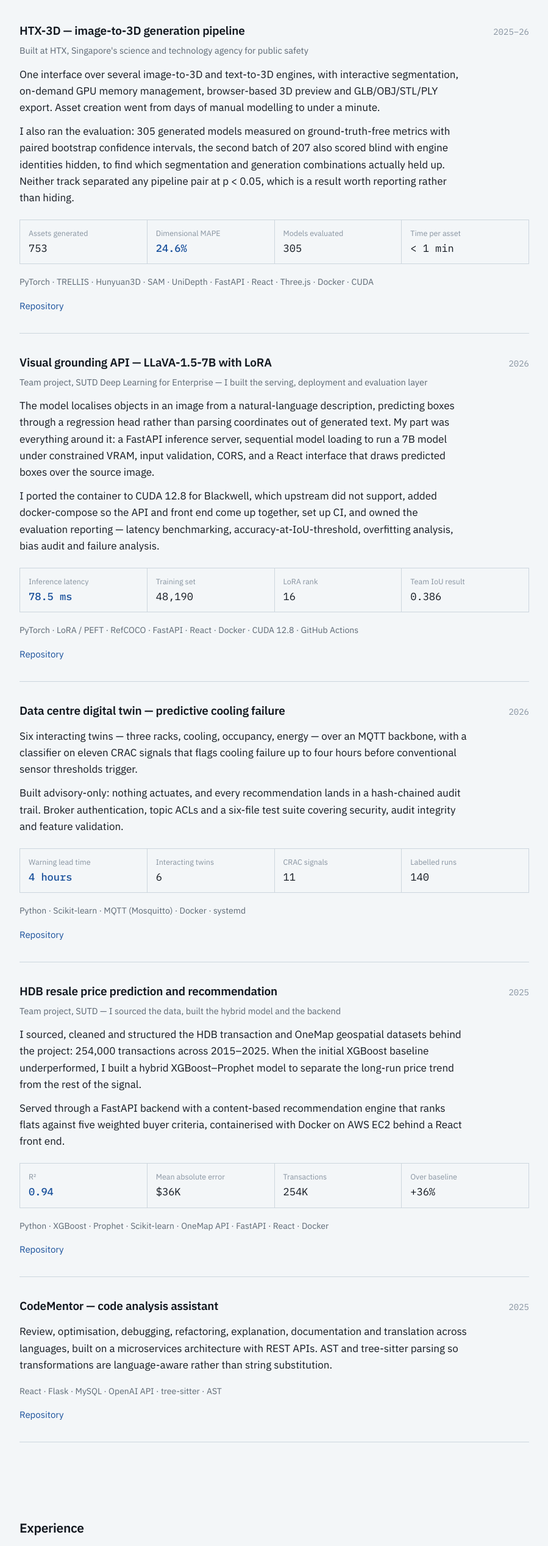
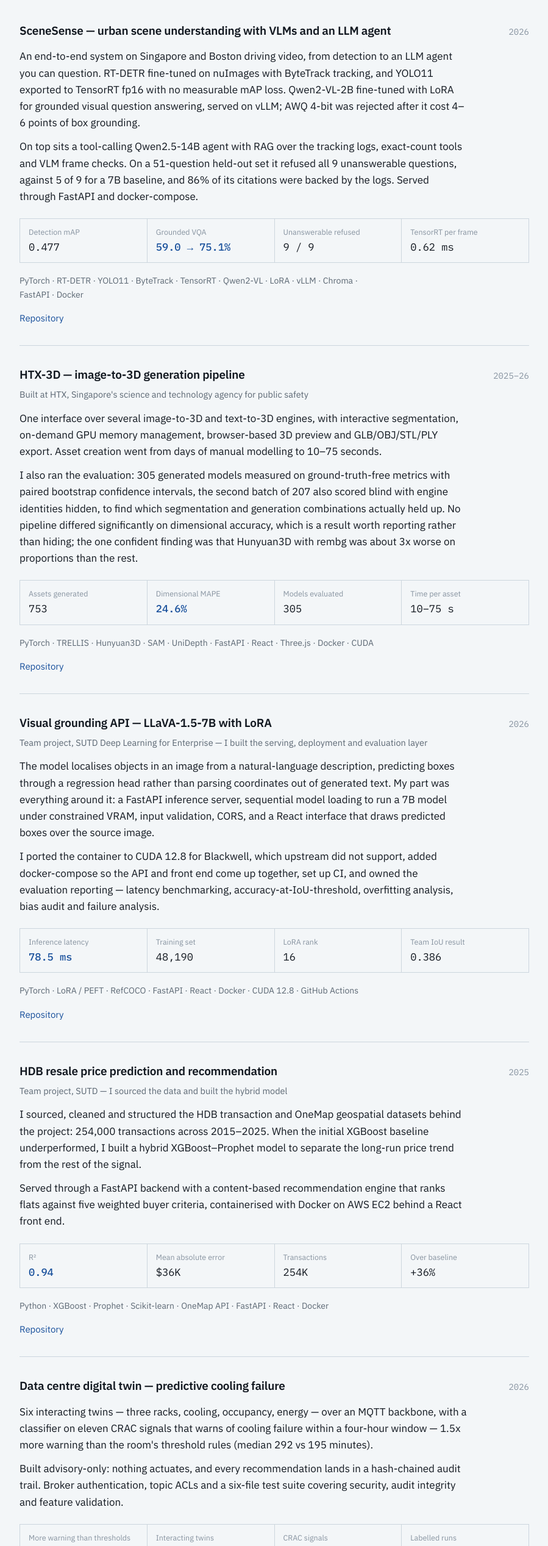
Before and after one commit to johncharles-dev/johncharles-dev.github.io, a plain HTML site: page index.html in a window 1280 px wide. Shown: the part 985-3520 px from the top of the page at 61% size, without its empty margins (190-1089 px from the left). Drawn offline with Linux system fonts and the light colour scheme.

Commit message:
Update articles and metrics in index.html
Added a new article for SceneSense and updated details for HTX-3D and Data Centre Digital Twin. Adjusted various metrics and repository links.

```diff
--- a/index.html
+++ b/index.html
@@ -284,6 +284,34 @@ footer{
 
     <article class="entry">
       <div class="entry-top">
+        <h3>SceneSense — urban scene understanding with VLMs and an LLM agent</h3>
+        <span class="when num">2026</span>
+      </div>
+      <p class="body">
+        An end-to-end system on Singapore and Boston driving video, from detection to an
+        LLM agent you can question. RT-DETR fine-tuned on nuImages with ByteTrack
+        tracking, and YOLO11 exported to TensorRT fp16 with no measurable mAP loss.
+        Qwen2-VL-2B fine-tuned with LoRA for grounded visual question answering, served
+        on vLLM; AWQ 4-bit was rejected after it cost 4&ndash;6 points of box grounding.
+      </p>
+      <p class="body">
+        On top sits a tool-calling Qwen2.5-14B agent with RAG over the tracking logs,
+        exact-count tools and VLM frame checks. On a 51-question held-out set it refused
+        all 9 unanswerable questions, against 5 of 9 for a 7B baseline, and 86% of its
+        citations were backed by the logs. Served through FastAPI and docker-compose.
+      </p>
+      <dl class="measures">
+        <div><dt>Detection mAP</dt><dd>0.477</dd></div>
+        <div><dt>Grounded VQA</dt><dd class="hl">59.0 &rarr; 75.1%</dd></div>
+        <div><dt>Unanswerable refused</dt><dd>9 / 9</dd></div>
+        <div><dt>TensorRT per frame</dt><dd>0.62 ms</dd></div>
+      </dl>
+      <p class="stack">PyTorch · RT-DETR · YOLO11 · ByteTrack · TensorRT · Qwen2-VL · LoRA · vLLM · Chroma · FastAPI · Docker</p>
+      <p class="links"><a href="https://github.com/johncharles-dev/scenesense">Repository</a></p>
+    </article>
+
+    <article class="entry">
+      <div class="entry-top">
         <h3>HTX-3D — image-to-3D generation pipeline</h3>
         <span class="when num">2025–26</span>
       </div>
@@ -292,21 +320,22 @@ footer{
         One interface over several image-to-3D and text-to-3D engines, with interactive
         segmentation, on-demand GPU memory management, browser-based 3D preview and
         GLB/OBJ/STL/PLY export. Asset creation went from days of manual modelling to
-        under a minute.
+        10&ndash;75 seconds.
       </p>
       <p class="body">
         I also ran the evaluation: 305 generated models measured on
         ground-truth-free metrics with paired bootstrap confidence intervals,
         the second batch of 207 also scored blind with engine identities
         hidden, to find which segmentation and generation combinations actually
-        held up. Neither track separated any pipeline pair at p &lt; 0.05,
-        which is a result worth reporting rather than hiding.
+        held up. No pipeline differed significantly on dimensional accuracy, which is
+        a result worth reporting rather than hiding; the one confident finding was that
+        Hunyuan3D with rembg was about 3x worse on proportions than the rest.
       </p>
       <dl class="measures">
         <div><dt>Assets generated</dt><dd>753</dd></div>
         <div><dt>Dimensional MAPE</dt><dd class="hl">24.6%</dd></div>
         <div><dt>Models evaluated</dt><dd>305</dd></div>
-        <div><dt>Time per asset</dt><dd>&lt; 1 min</dd></div>
+        <div><dt>Time per asset</dt><dd>10&ndash;75 s</dd></div>
       </dl>
       <p class="stack">PyTorch · TRELLIS · Hunyuan3D · SAM · UniDepth · FastAPI · React · Three.js · Docker · CUDA</p>
       <p class="links"><a href="https://github.com/johncharles-dev/HTX-3D">Repository</a></p>
@@ -339,32 +368,7 @@ footer{
         <div><dt>Team IoU result</dt><dd>0.386</dd></div>
       </dl>
       <p class="stack">PyTorch · LoRA / PEFT · RefCOCO · FastAPI · React · Docker · CUDA 12.8 · GitHub Actions</p>
-      <p class="links"><a href="https://github.com/vincent-chengsheng-zheng/visual-grounding-api">Repository</a></p>
-    </article>
-
-    <article class="entry">
-      <div class="entry-top">
-        <h3>Data centre digital twin — predictive cooling failure</h3>
-        <span class="when num">2026</span>
-      </div>
-      <p class="body">
-        Six interacting twins — three racks, cooling, occupancy, energy — over an MQTT
-        backbone, with a classifier on eleven CRAC signals that flags cooling failure up
-        to four hours before conventional sensor thresholds trigger.
-      </p>
-      <p class="body">
-        Built advisory-only: nothing actuates, and every recommendation lands in a
-        hash-chained audit trail. Broker authentication, topic ACLs and a six-file test
-        suite covering security, audit integrity and feature validation.
-      </p>
-      <dl class="measures">
-        <div><dt>Warning lead time</dt><dd class="hl">4 hours</dd></div>
-        <div><dt>Interacting twins</dt><dd>6</dd></div>
-        <div><dt>CRAC signals</dt><dd>11</dd></div>
-        <div><dt>Labelled runs</dt><dd>140</dd></div>
-      </dl>
-      <p class="stack">Python · Scikit-learn · MQTT (Mosquitto) · Docker · systemd</p>
-      <p class="links"><a href="https://github.com/johncharles-dev/Data_Center_Digital_Twin">Repository</a></p>
+      <p class="links"><a href="https://github.com/johncharles-dev/visual-grounding-api">Repository</a></p>
     </article>
 
     <article class="entry">
@@ -372,7 +376,7 @@ footer{
         <h3>HDB resale price prediction and recommendation</h3>
         <span class="when num">2025</span>
       </div>
-      <p class="role">Team project, SUTD — I sourced the data, built the hybrid model and the backend</p>
+      <p class="role">Team project, SUTD — I sourced the data and built the hybrid model</p>
       <p class="body">
         I sourced, cleaned and structured the HDB transaction and OneMap geospatial
         datasets behind the project: 254,000 transactions across 2015&ndash;2025. When the
@@ -396,17 +400,28 @@ footer{
 
     <article class="entry">
       <div class="entry-top">
-        <h3>CodeMentor — code analysis assistant</h3>
-        <span class="when num">2025</span>
+        <h3>Data centre digital twin — predictive cooling failure</h3>
+        <span class="when num">2026</span>
       </div>
       <p class="body">
-        Review, optimisation, debugging, refactoring, explanation, documentation and
-        translation across languages, built on a microservices architecture with REST
-        APIs. AST and tree-sitter parsing so transformations are language-aware rather
-        than string substitution.
+        Six interacting twins — three racks, cooling, occupancy, energy — over an MQTT
+        backbone, with a classifier on eleven CRAC signals that warns of cooling failure within a
+        four-hour window &mdash; 1.5x more warning than the room's threshold rules
+        (median 292 vs 195 minutes).
       </p>
-      <p class="stack">React · Flask · MySQL · OpenAI API · tree-sitter · AST</p>
-      <p class="links"><a href="https://github.com/johncharles-dev/CodeMentor_Public">Repository</a></p>
+      <p class="body">
+        Built advisory-only: nothing actuates, and every recommendation lands in a
+        hash-chained audit trail. Broker authentication, topic ACLs and a six-file test
+        suite covering security, audit integrity and feature validation.
+      </p>
+      <dl class="measures">
+        <div><dt>More warning than thresholds</dt><dd class="hl">1.5x</dd></div>
+        <div><dt>Interacting twins</dt><dd>6</dd></div>
+        <div><dt>CRAC signals</dt><dd>11</dd></div>
+        <div><dt>Labelled runs</dt><dd>140</dd></div>
+      </dl>
+      <p class="stack">Python · Scikit-learn · MQTT (Mosquitto) · Docker · systemd</p>
+      <p class="links"><a href="https://github.com/johncharles-dev/Data_Center_Digital_Twin">Repository</a></p>
     </article>
   </section>
 
@@ -421,7 +436,7 @@ footer{
       <p class="body">
         Built the image-to-3D asset pipeline above for digital-twin environments, from
         the generative 3D models (TRELLIS, Hunyuan3D, SAM 3D) through to the evaluation methodology. Containerised it
-        with Docker and GPU passthrough, demonstrated it live on an RTX 5090, and handed
+        with Docker and GPU passthrough, demonstrated it live to HTX stakeholders on an RTX 5090, and handed
         it over with pinned dependencies and a verified clean-machine installation.
       </p>
     </article>
@@ -432,10 +447,10 @@ footer{
     <dl class="caps">
       <div><dt>Languages</dt><dd>Python, C/C++, SQL, JavaScript</dd></div>
       <div><dt>ML and deep learning</dt><dd>PyTorch, Scikit-learn, XGBoost, NumPy, Pandas, CUDA</dd></div>
-      <div><dt>LLMs and generative AI</dt><dd>LLaVA (VLM fine-tuning), LoRA / PEFT, prompt orchestration, LLM-based code analysis, generative 3D (TRELLIS, Hunyuan3D), evaluation of generative outputs</dd></div>
-      <div><dt>Vision and 3D</dt><dd>CLIP, SAM 3, UniDepth, TRELLIS, Hunyuan3D, OpenCV, Meshroom photogrammetry</dd></div>
-      <div><dt>Deployment</dt><dd>Docker, FastAPI, Flask, React, Three.js, AWS EC2, Git, CI/CD, Linux</dd></div>
-      <div><dt>Hardware</dt><dd>Self-built RTX 5090 server — Ubuntu 24.04, CUDA 12.8, Docker with GPU passthrough, remote access. Ported TRELLIS to Blackwell <span class="num">sm_120</span> before upstream support existed &mdash; a custom SDPA attention backend, CUDA arch flags and float16 fixes.</dd></div>
+      <div><dt>LLMs and generative AI</dt><dd>Qwen2.5, Qwen2-VL, LLaVA, LoRA / PEFT fine-tuning, RAG, Chroma, agentic workflows, vLLM, generative 3D (TRELLIS, Hunyuan3D)</dd></div>
+      <div><dt>Vision and 3D</dt><dd>Object detection, multi-object tracking, RT-DETR, YOLO11, ByteTrack, TensorRT, CLIP, SAM 3, UniDepth, OpenCV</dd></div>
+      <div><dt>Deployment</dt><dd>Docker, Docker Compose, FastAPI, Flask, MLflow, React, Three.js, AWS EC2, Git, CI/CD, Linux</dd></div>
+      <div><dt>Hardware</dt><dd>Self-built RTX 5090 server — Ubuntu 24.04, CUDA 12.8, Docker with GPU passthrough, remote access.</dd></div>
     </dl>
   </section>
 
```
